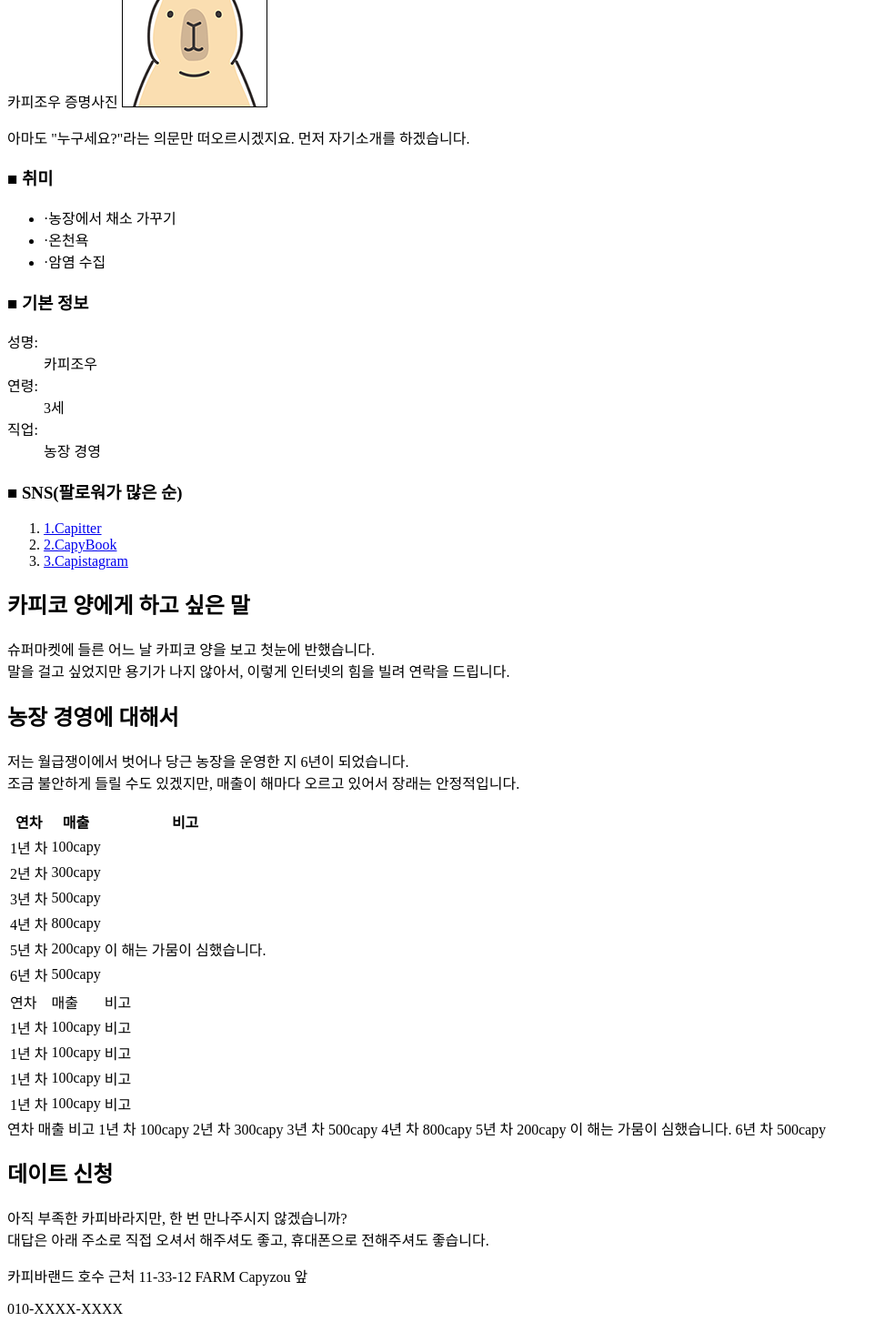
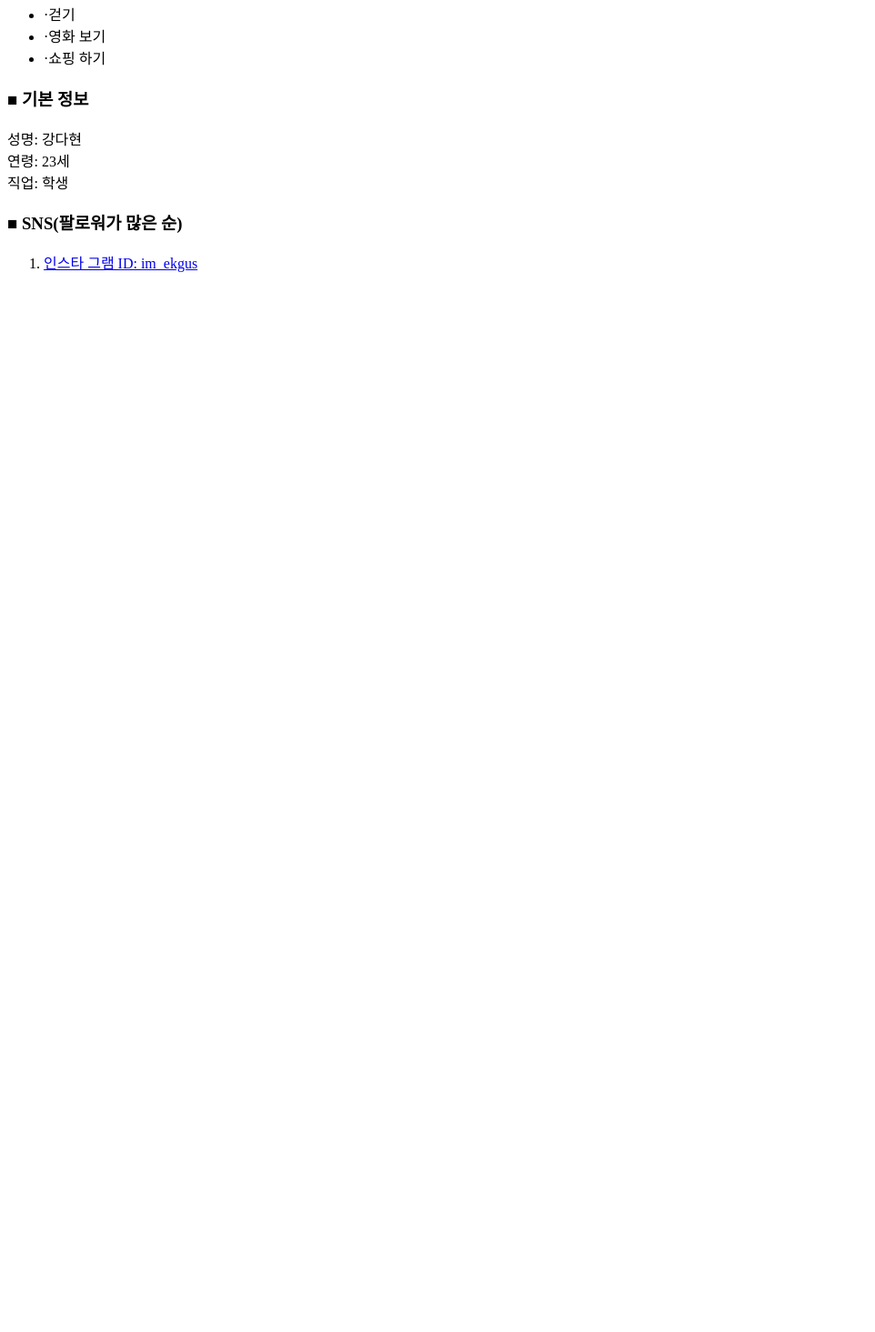
Before and after one commit to 2601110223-88/test_0331, a plain HTML site: page index.html in a window 1280 px wide. Shown: the part 309-1773 px from the top of the page at 91% size, without its empty margins (0-962 px from the left). After the commit the page ends 800 px from the top, so only its background shows below. Drawn offline with Linux system fonts and the light colour scheme.

Commit message:
Update index.html

```diff
--- a/index.html
+++ b/index.html
@@ -2,30 +2,28 @@
 <html lang="ko">
 <head>
 <meta charset="UTF-8">
-<title>카피코 양에게 보내는 편지</title>
+<title>나를 소개하는 글</title>
 </head>
 <body>
-    <h1>친애하는 카피코 양에게</h1>
+    <h1>나를 소개하는 글</h1>
     <h2>
         첫인사
 
     </h2>
     <p>
-        안녕하세요. 저는 카피조우라고 합니다. 초면에 갑작스럽게 연락드려서 죄송합니다.<br>
-        이렇게 편지를 쓰는 것은 다름 아니라 카피코 양에게 데이트 신청을 하고 싶기 때문입니다.
-    </p>
+        안녕하세요. 시각디자인 B반 강다현입니다.<br>
+       저는 디자인에 대해 배우는게 처음이라 모든것이 너무 어렵지만 잘 부탁드려요!   </p>
     <h2>자기소개</h2>
 
 
-카피조우 증명사진
-    <img src="images/capyzou.png" alt="카피조우 증명사진">
-    <p>아마도 "누구세요?"라는 의문만 떠오르시겠지요. 먼저 자기소개를 하겠습니다.</p>
+
+
 
     <h3>■ 취미</h3>
     <ul>
-        <li>·농장에서 채소 가꾸기</li>
-        <li>·온천욕</li>
-        <li>·암염 수집</li>
+        <li>·걷기</li>
+        <li>·영화 보기</li>
+        <li>·쇼핑 하기</li>
     </ul>
 
 
@@ -33,112 +31,20 @@
 
     <h3>■ 기본 정보 </h3>
     <dl>
-        <dt>성명:</dt><dd>카피조우</dd>
-        <dt>연령:</dt><dd>3세</dd>
-        <dt>직업:</dt><dd>농장 경영</dd>
+        <dt>성명: 강다현</dt>
+        <dt>연령: 23세 </dt>
+        <dt>직업: 학생 </dt>
     </dl>
 
     <h3>■ SNS(팔로워가 많은 순)</h3>
     <ol>
         <li>
-            <a href="https://www.naver.com/" target="_blank">
-                1.Capitter
+            <a href="https://www.instagram.com/" target="_blank">
+                인스타 그램 ID: im_ekgus
             </a>
         </li>
-        <li><a href="#">2.CapyBook</a></li>
-        <li><a href="#">3.Capistagram</a></li>
-    </ol>
-
-    <h2>카피코 양에게 하고 싶은 말</h2>
-    <p>슈퍼마켓에 들른 어느 날 카피코 양을 보고 첫눈에 반했습니다.<br>
-말을 걸고 싶었지만 용기가 나지 않아서, 이렇게 인터넷의 힘을 빌려 연락을 드립니다.</p>
 
 
-    <h2>농장 경영에 대해서</h2>
-    <p>저는 월급쟁이에서 벗어나 당근 농장을 운영한 지 6년이 되었습니다.<br>
-조금 불안하게 들릴 수도 있겠지만, 매출이 해마다 오르고 있어서 장래는 안정적입니다.</p>
-
-    <table>
-        <thead>
-            <tr>
-                <th>연차</th>
-                <th>매출</th>
-                <th>비고</th>
-            </tr>
-        </thead>
-        <tbody>
-            <tr>
-                <td>1년 차</td>
-                <td>100capy</td>
-                <td></td>
-            </tr>
-            <tr>
-                <td>2년 차</td>
-                <td>300capy</td>
-                <td></td>
-            </tr>
-            <tr>
-                <td>3년 차</td>
-                <td>500capy</td>
-                <td></td>
-            </tr>
-            <tr>
-                <td>4년 차</td>
-                <td>800capy</td>
-                <td></td>
-            </tr>
-            <tr>
-                <td>5년 차</td>
-                <td>200capy</td>
-                <td>이 해는 가뭄이 심했습니다.</td>
-            </tr>
-            <tr>
-                <td>6년 차</td>
-                <td>500capy</td>
-                <td></td>
-            </tr>
-        </tbody>
-    </table>
-    <table>
-        <tr>
-            <td>연차</td>
-            <td>매출</td>
-            <td>비고</td>
-        </tr>
-        <tr>
-            <td>1년 차</td>
-            <td>100capy</td>
-            <td>비고</td>
-        </tr>
-        <tr>
-            <td>1년 차</td>
-            <td>100capy</td>
-            <td>비고</td>
-        </tr>
-        <tr>
-            <td>1년 차</td>
-            <td>100capy</td>
-            <td>비고</td>
-        </tr>
-        <tr>
-            <td>1년 차</td>
-            <td>100capy</td>
-            <td>비고</td>
-        </tr>
-
-    </table>
-연차 매출 비고
-1년 차 100capy
-2년 차 300capy
-3년 차 500capy
-4년 차 800capy
-5년 차 200capy 이 해는 가뭄이 심했습니다.
-6년 차 500capy
-    <h2>데이트 신청</h2>
-    <p>아직 부족한 카피바라지만, 한 번 만나주시지 않겠습니까?<br>
-        대답은 아래 주소로 직접 오셔서 해주셔도 좋고, 휴대폰으로 전해주셔도 좋습니다.</p>
-    <p>카피바랜드 호수 근처 11-33-12 FARM Capyzou 앞</p>
-    <p>010-XXXX-XXXX</p>
     <!--  -->
 
 </body>
```
